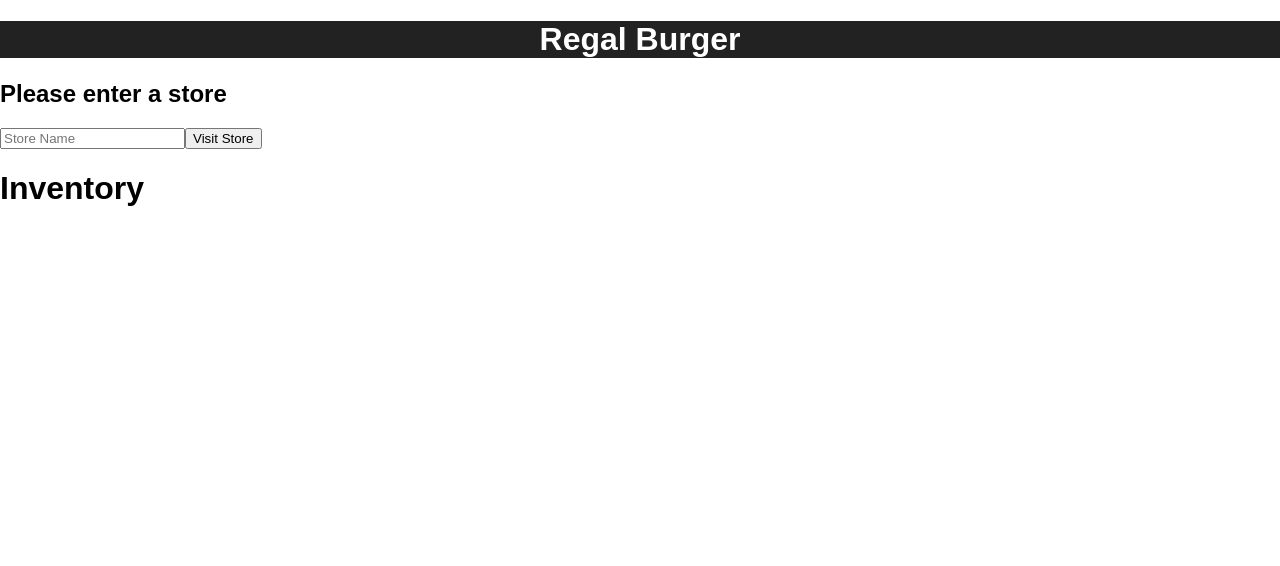
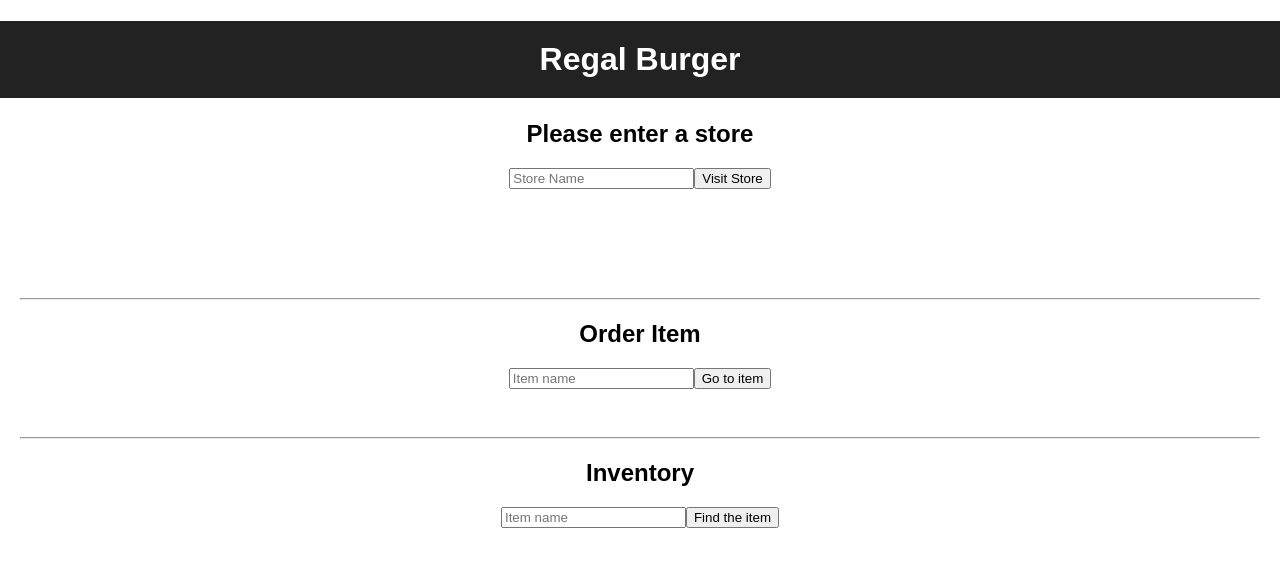
Before and after one commit to ikona23/madLab, a React (Create React App) app: page / in a window 1280 px wide. Shown: the top 566 px of the page. Built offline with nearby package versions, Linux system fonts and the light colour scheme.

Commit message:
inventory

```diff
--- a/src/App.css
+++ b/src/App.css
@@ -4,6 +4,31 @@
 
 .App:hover {
   background: #ff7b29;
+}
+
+.order {
+  background:;
+  text-align: center;
+  padding: 20px;
+}
+
+.inventory {
+  text-align: center;
+  padding: 20px;
+}
+
+.header {
+  padding:20px;
+}
+
+.orderHeader {
+  text-align: center;
+}
+
+.storeSelector {
+  height: 150px;
+  text-align:center;
+  background: ;
 }
 
 .App-logo {
--- a/src/App.js
+++ b/src/App.js
@@ -3,6 +3,8 @@ import logo from './logo.svg';
 import './App.css';
 import Header from './components/Header'
 import StorePicker from './components/StorePicker'
+import Order from './components/Order'
+import Inventory from './components/Inventory'
 
 
 class App extends Component {
@@ -12,8 +14,9 @@ class App extends Component {
       <div className="menu">
         <Header />
         <StorePicker />
+        <Order />
+        <Inventory />
       </div>
-        <h1>Inventory</h1>
       </div>
     )
   }
--- /dev/null
+++ b/src/components/Inventory.js
@@ -0,0 +1,17 @@
+import React from 'react'
+
+class Inventory extends React.Component {
+    render() {
+      return (
+        <div className="inventory">
+          <hr/>
+          <h2 className="inverntoryHeader">Inventory</h2>
+          <input type="text" require placeholder="Item name"/>
+          <button type="submit">Find the item</button>
+        </div>
+      )
+    }
+  }
+
+
+export default Inventory
--- /dev/null
+++ b/src/components/Order.js
@@ -0,0 +1,16 @@
+import React from 'react';
+
+class Order extends React.Component {
+  render() {
+    return (
+      <div className="order">
+        <hr/>
+        <h2 className="orderHeader">Order Item</h2>
+        <input type="text" require placeholder="Item name"/>
+        <button type="submit">Go to item</button>
+      </div>
+    )
+  }
+}
+
+export default Order
--- a/src/components/StorePicker.js
+++ b/src/components/StorePicker.js
@@ -1,15 +1,15 @@
 import React from 'react';
-import { render } from 'react-dom';
 
 
 class StorePicker extends React.Component{
   render(){
   return (
-    <form className="store-selector">
+    <form className="storeSelector">
     <h2>Please enter a store</h2>
     <input type="text" require placeholder="Store Name"/>
     <button type="submit">Visit Store</button>
     </form>
+
   )
   }
 }
```
